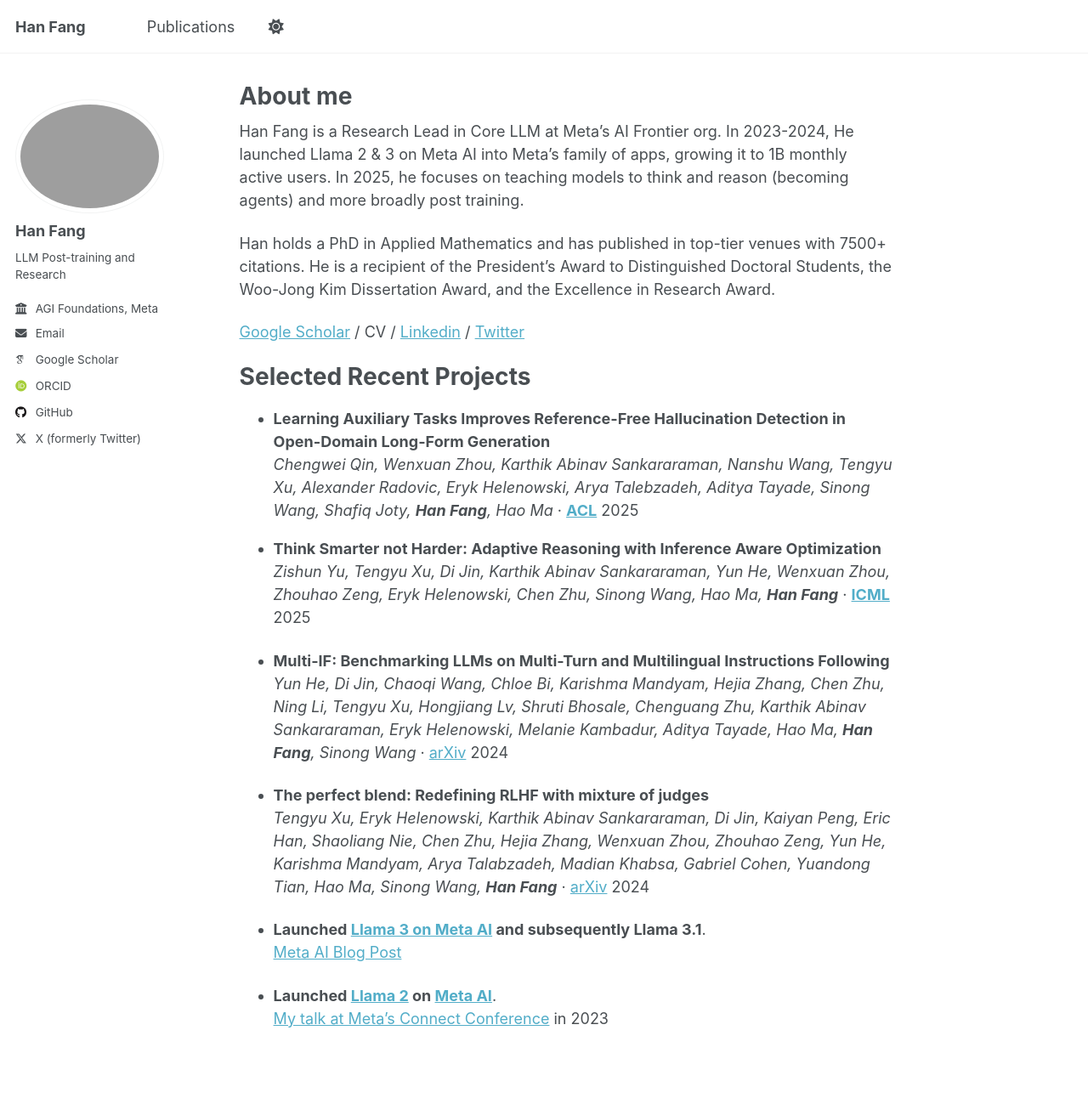
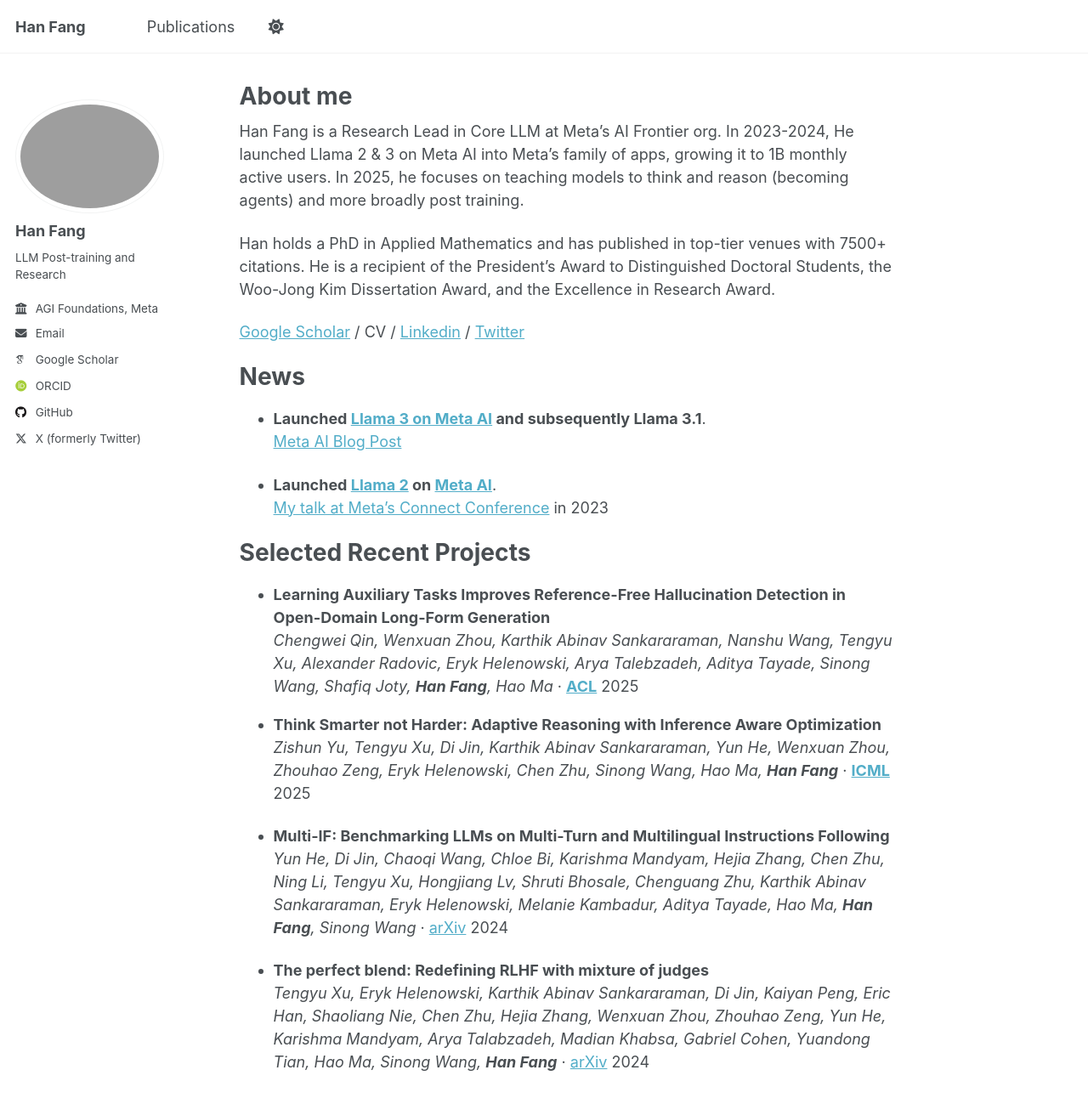
Before and after one commit to hanfang/hanfang.github.io, a Jekyll site: the page built from _pages/about.md, in a window 1280 px wide and 1400 px high. Shown: the top 1299 px of the window at 85% size. Built offline with Jekyll 4.4.1, drawn with Linux system fonts in a browser that asks for light colours; some web fonts are replaced; a script that is not in the unit is left out; some of the changed lines change nothing that is shown.

Commit message:
Update about.md

```diff
--- a/_pages/about.md
+++ b/_pages/about.md
@@ -13,6 +13,16 @@
 Han holds a PhD in Applied Mathematics and has published in top-tier venues with 7500+ citations. He is a recipient of the President’s Award to Distinguished Doctoral Students, the Woo-Jong Kim Dissertation Award, and the Excellence in Research Award.
 
 [Google Scholar](https://scholar.google.com/citations?user=mQIqIVwAAAAJ) / CV / [Linkedin](https://www.linkedin.com/in/hfang15/) / [Twitter](https://x.com/Han_Fang_)
+
+
+News
+======
+* **Launched [Llama 3 on Meta AI](https://ai.meta.com/blog/meta-llama-3/) and subsequently Llama 3.1**.
+  [Meta AI Blog Post](https://ai.meta.com/blog/meta-llama-3-1/)
+
+* **Launched [Llama 2](https://about.fb.com/news/2023/09/introducing-ai-powered-assistants-characters-and-creative-tools/) on [Meta AI](https://www.meta.ai/)**.
+  [My talk at Meta's Connect Conference](https://developers.facebook.com/videos/2023/building-metas-next-generation-ai-product-experiences-with-llama/) in 2023
+
 
 Selected Recent Projects
 ======
@@ -31,9 +41,3 @@
 
 * **The perfect blend: Redefining RLHF with mixture of judges**
   *Tengyu Xu, Eryk Helenowski, Karthik Abinav Sankararaman, Di Jin, Kaiyan Peng, Eric Han, Shaoliang Nie, Chen Zhu, Hejia Zhang, Wenxuan Zhou, Zhouhao Zeng, Yun He, Karishma Mandyam, Arya Talabzadeh, Madian Khabsa, Gabriel Cohen, Yuandong Tian, Hao Ma, Sinong Wang, **Han Fang*** · [arXiv](https://arxiv.org/abs/2409.20370) 2024
-
-* **Launched [Llama 3 on Meta AI](https://ai.meta.com/blog/meta-llama-3/) and subsequently Llama 3.1**.
-  [Meta AI Blog Post](https://ai.meta.com/blog/meta-llama-3-1/)
-
-* **Launched [Llama 2](https://about.fb.com/news/2023/09/introducing-ai-powered-assistants-characters-and-creative-tools/) on [Meta AI](https://www.meta.ai/)**.
-  [My talk at Meta's Connect Conference](https://developers.facebook.com/videos/2023/building-metas-next-generation-ai-product-experiences-with-llama/) in 2023
```
